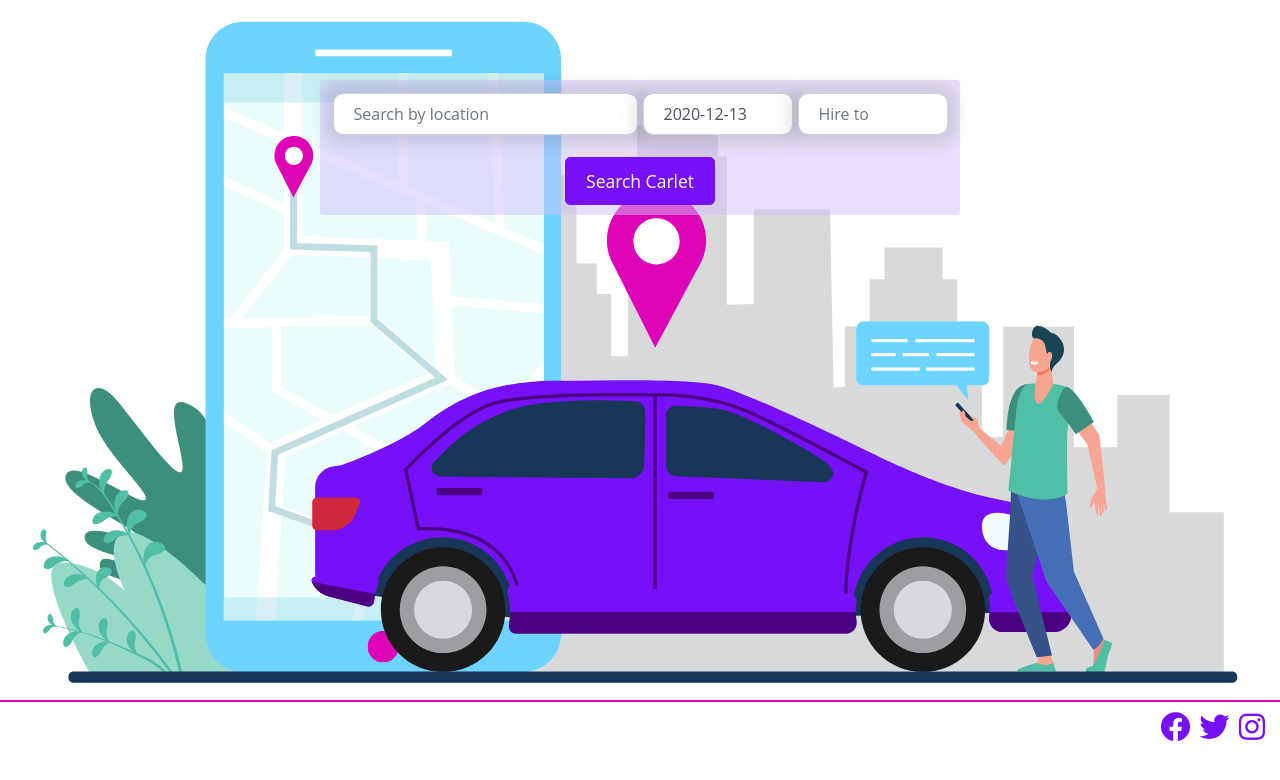
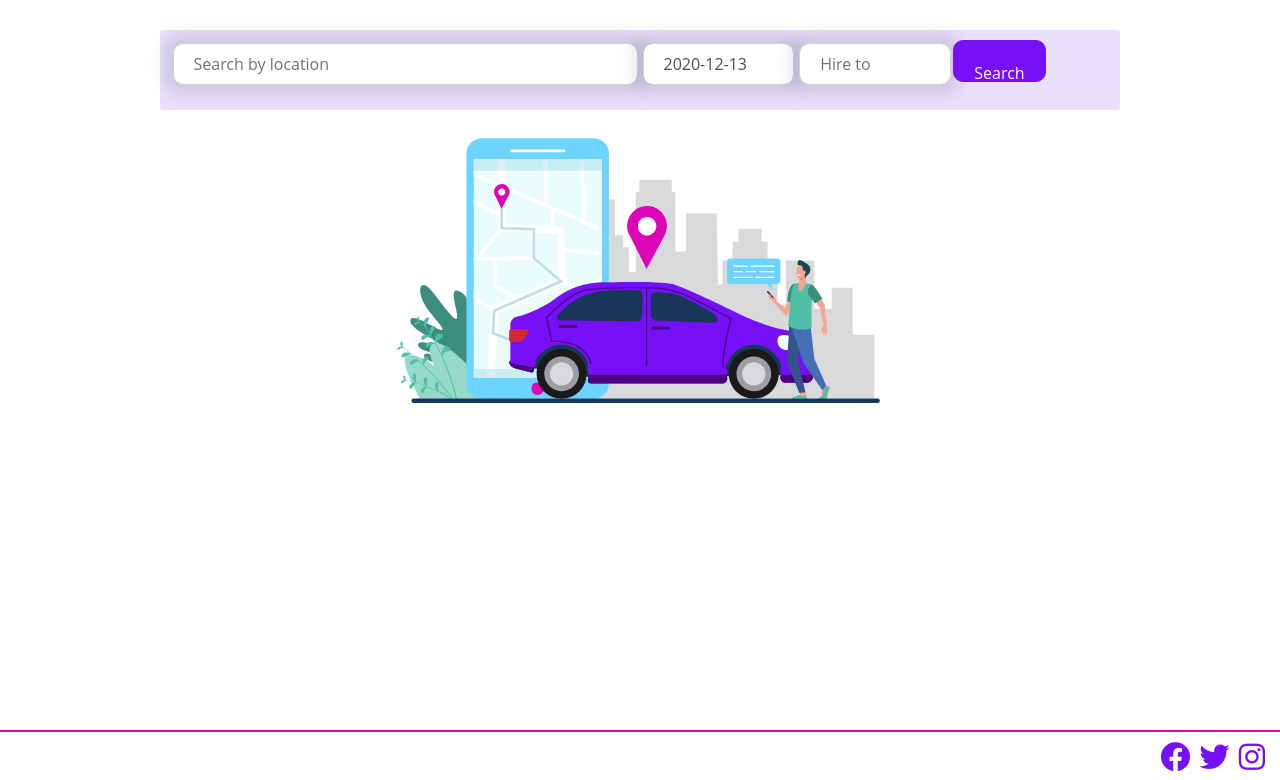
Before and after one commit to Conal84/carlet, a Django app: page / in a window 1280 px wide. Shown: the part 50-830 px from the top of the page. Before the commit the page ends 791 px from the top, so only its background shows below. Run offline with Django 3.2, Linux system fonts and the light colour scheme; some libraries are stand-ins or nearby versions.

Commit message:
Moved index bg image

```diff
--- a/checkout/templates/checkout/checkout-success.html
+++ b/checkout/templates/checkout/checkout-success.html
@@ -137,7 +137,7 @@
     {% if from_profile %}
     <div class="row">
         <div class="col">
-            <a href="{% url 'profile' %}" class="btn btn-primary btn-lg">Return to Profile</a>
+            <a href="{% url 'all_orders' %}" class="btn btn-primary btn-lg">Return to Orders</a>
         </div>
     </div>
     {% endif %}
--- a/home/templates/home/index.html
+++ b/home/templates/home/index.html
@@ -1,7 +1,6 @@
-{% extends "base.html" %}
-{% block content %}
-    <div id="background-container">
-        <div id="search-form-container" class="mx-auto rounded-lg">
+{% extends "base.html" %} {% block content %}
+<div class="container">
+    <div id="search-form-container" class="mx-auto rounded-lg mt-5">
     <form action="{% url 'all_cars' %}" method="GET" autocomplete="off">
         <div class="row m-0 p-3">
         <div class="col-12 col-md-6 p-1">
@@ -14,7 +13,7 @@
             aria-label="Search location"
             />
         </div>
-                <div class="col-12 col-md-3 p-1">
+        <div class="col-12 col-md-2 p-1">
             <div class="input-group date">
             <input
                 type="text"
@@ -26,7 +25,7 @@
             />
             </div>
         </div>
-                <div class="col-12 col-md-3 p-1">
+        <div class="col-12 col-md-2 p-1">
             <div class="input-group date">
             <input
                 type="text"
@@ -39,11 +38,12 @@
             />
             </div>
         </div>
+        <div class="col-12 col-md-2 p-0">
+            <button type="submit" class="btn btn-primary btn-search">Search</button>
         </div>
-            <div class="d-flex justify-content-center">
-                <button type="submit" class="btn btn-primary btn-xl m-3">Search Carlet</button>
         </div>
     </form>
     </div>
+    <div id="background-container"></div>
 </div>
 {% endblock %}
--- a/static/css/base.css
+++ b/static/css/base.css
@@ -68,6 +68,14 @@ body {
     font-size: 1.75rem;
     line-height: 1.5;
     border-radius: .5rem;
+}
+
+.btn-search{
+    padding: 2rem;
+    font-size: 1.6rem;
+    line-height: 1.5;
+    border-radius: 1rem;
+    height: calc(1.5em + .75rem + 2px)
 }
 
 /* -------------------------------------- Navbar */
@@ -153,15 +161,17 @@ body {
 }
 
 #background-container{
-    min-height: calc(100vh - 10rem);
+    /* min-height: calc(100vh - 10rem); */
+    height: 40vh;
     background: url(/media/main_bg.svg) no-repeat center center fixed;
     background-size: contain;
 }
 
 #search-form-container {
-    position: relative;
-    top: 10vh;
-    width: 50vw;
+    /* position: relative;
+    top: 10vh; */
+    height: 10vh;
+    width: 75vw;
     background-color: rgba(207, 191, 247, 0.5);
 }
 
```
Also changed, not shown: checkout/templates/checkout/checkout.html (+8 -13 lines). Lines whose indentation alone changed are shown as unchanged.
